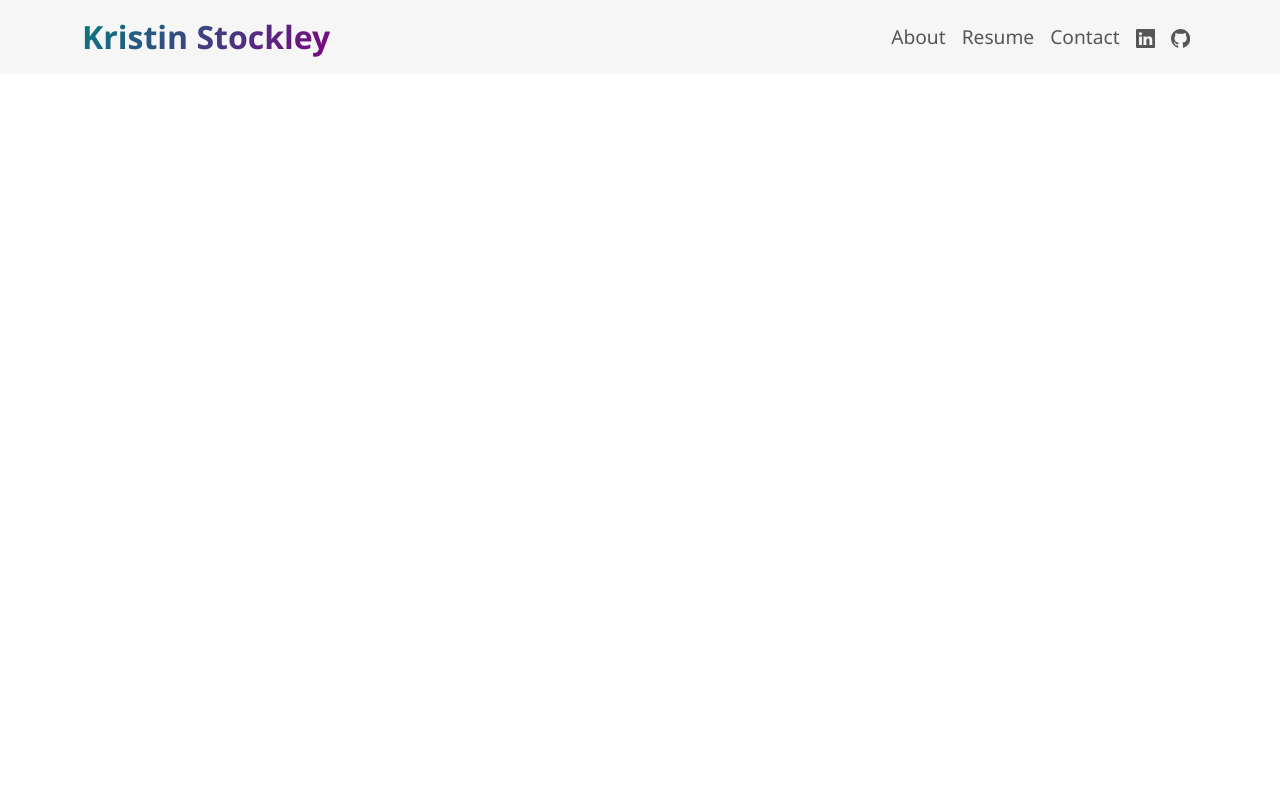
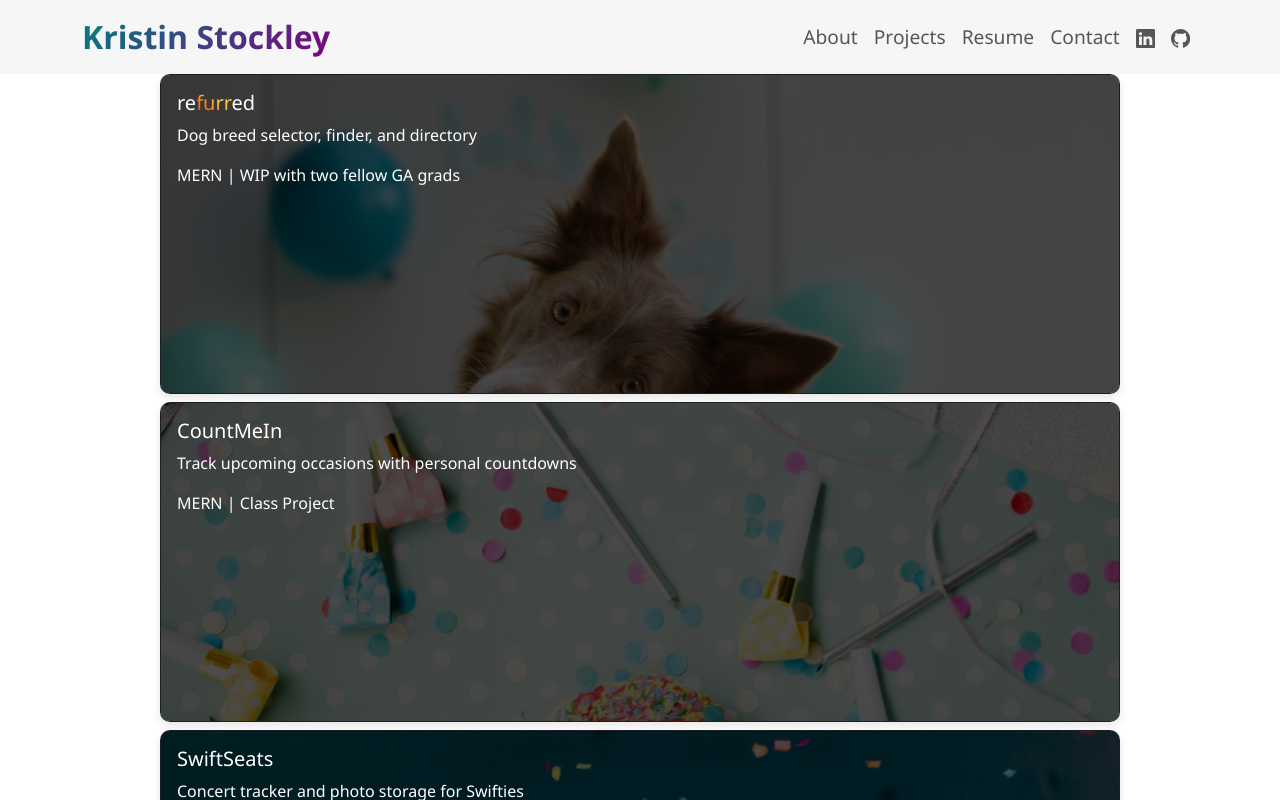
Before and after one commit to kristinstockley/my-portfolio, a React (Create React App) app: page /projects in a window 1280 px wide. Shown: the top 800 px of the page. Built offline with nearby package versions, Linux system fonts and the light colour scheme.

Commit message:
projects page progress

```diff
--- a/src/App.js
+++ b/src/App.js
@@ -3,6 +3,7 @@ import Navbar from './components/Navbar/Navbar';
 import HomePage from './pages/HomePage/HomePage';
 import AboutPage from './pages/AboutPage/AboutPage';
 import ContactPage from './pages/ContactPage/ContactPage';
+import ProjectsPage from './pages/ProjectsPage/ProjectsPage';
 
 function App() {
 	return (
@@ -12,6 +13,7 @@ function App() {
 				<Routes>
 					<Route path="/" element={<HomePage />} />
 					<Route path="/about" element={<AboutPage />} />
+					<Route path="/projects" element={<ProjectsPage />} />
 					<Route path="/contact" element={<ContactPage />} />
 				</Routes>
 			</Router>
--- a/src/components/Navbar/Navbar.jsx
+++ b/src/components/Navbar/Navbar.jsx
@@ -21,12 +21,12 @@ export default function NavBar() {
           <li className="nav-item">
               <Link to="/about" className="nav-link">About</Link>
           </li>
+          <li className="nav-item">
+              <Link to="/projects" className="nav-link">Projects</Link>
+          </li>
             <li className="nav-item">
                 <ResumeModal />
             </li>
-            {/* <li className="nav-item">
-              <a className="nav-link" href="#projects">Projects</a>
-            </li> */}
             <li className="nav-item">
               <Link to="/contact" className="nav-link">Contact</Link>
           </li>
--- /dev/null
+++ b/src/pages/ProjectsPage/ProjectsPage.jsx
@@ -0,0 +1,55 @@
+import Card from 'react-bootstrap/Card';
+import './ProjectsPage.scss'
+
+export default function ProjectsPage() {
+
+    return (
+        <>
+            <Card className="bg-dark text-white refurred-card mb-2">
+                <a className="portfolio-item project-card" href="https://www.re-furred.com/" target="_blank" rel="noreferrer">
+                    <div className="card-overlay">
+                        <Card.Img src="assets/images/dogballoons.jpg" alt="refurred Project" className='refurred-img' />
+                        <Card.ImgOverlay className='text-white' >
+                            <Card.Title>re<span className='furr'>furr</span>ed</Card.Title>
+                            <Card.Text>
+                                Dog breed selector, finder, and directory
+                            </Card.Text>
+                            <Card.Text>MERN | WIP with two fellow GA grads</Card.Text>
+                        </Card.ImgOverlay>
+                    </div>
+                </a>
+            </Card>
+
+            <Card className="bg-dark text-white cmi-card mb-2">
+                <a className="portfolio-item project-card" href="https://count-me-in.herokuapp.com/" target="_blank" rel="noreferrer">
+                    <div className="card-overlay">
+                        <Card.Img src="assets/images/party.jpg" alt="CMI Project" className='cmi-img' />
+                        <Card.ImgOverlay className='text-white' >
+                            <Card.Title>CountMeIn</Card.Title>
+                            <Card.Text>
+                                Track upcoming occasions with personal countdowns
+                            </Card.Text>
+                            <Card.Text>MERN | Class Project</Card.Text>
+                        </Card.ImgOverlay>
+                    </div>
+                </a>
+            </Card>
+
+            <Card className="bg-dark text-white swiftseats-card">
+                <a className="portfolio-item project-card" href="https://swiftseats.herokuapp.com/" target="_blank" rel="noreferrer">
+                    <div className="card-overlay">
+                        <Card.Img src="assets/images/confetti-portfolio.jpg" alt="SwiftSeats Project" className='swiftseats-img' />
+                        <Card.ImgOverlay className='text-white' >
+                            <Card.Title>SwiftSeats</Card.Title>
+                            <Card.Text>
+                                Concert tracker and photo storage for Swifties
+                            </Card.Text>
+                            <Card.Text>Python | Django | Class Project</Card.Text>
+                        </Card.ImgOverlay>
+                    </div>
+                </a>
+            </Card>
+
+        </>
+    )
+}
--- /dev/null
+++ b/src/pages/ProjectsPage/ProjectsPage.scss
@@ -0,0 +1,33 @@
+.card-overlay {
+    position: relative;
+
+    &::before {
+      content: '';
+      position: absolute;
+      top: 0;
+      left: 0;
+      width: 100%;
+      height: 100%;
+      background: rgba(0, 0, 0, 0.7);
+    }
+
+  }
+
+
+  .refurred-card, .cmi-card, .swiftseats-card{
+    width: 60rem;
+    height: 20rem;
+    margin: 0 auto;
+    overflow: hidden;
+    position: relative;
+    overflow: hidden;
+    border-radius: 10px;
+    box-shadow: 0px 4px 8px rgba(0, 0, 0, 0.1);
+    transition: transform 0.3s, box-shadow 0.3s;
+
+    &:hover {
+        transform: translateY(-5px);
+        box-shadow: 0px 8px 16px rgba(0, 0, 0, 0.2);
+
+      }
+  }
```
